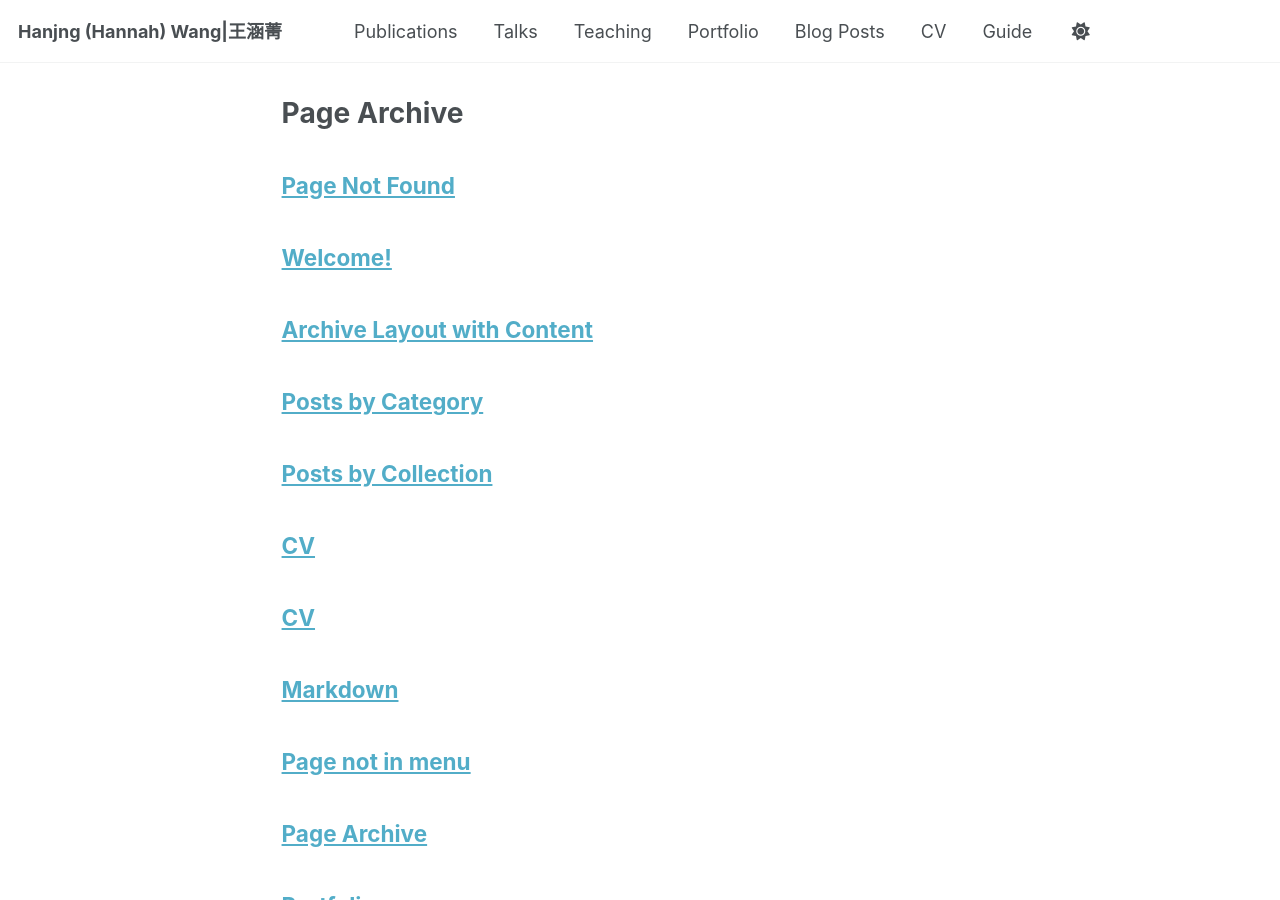
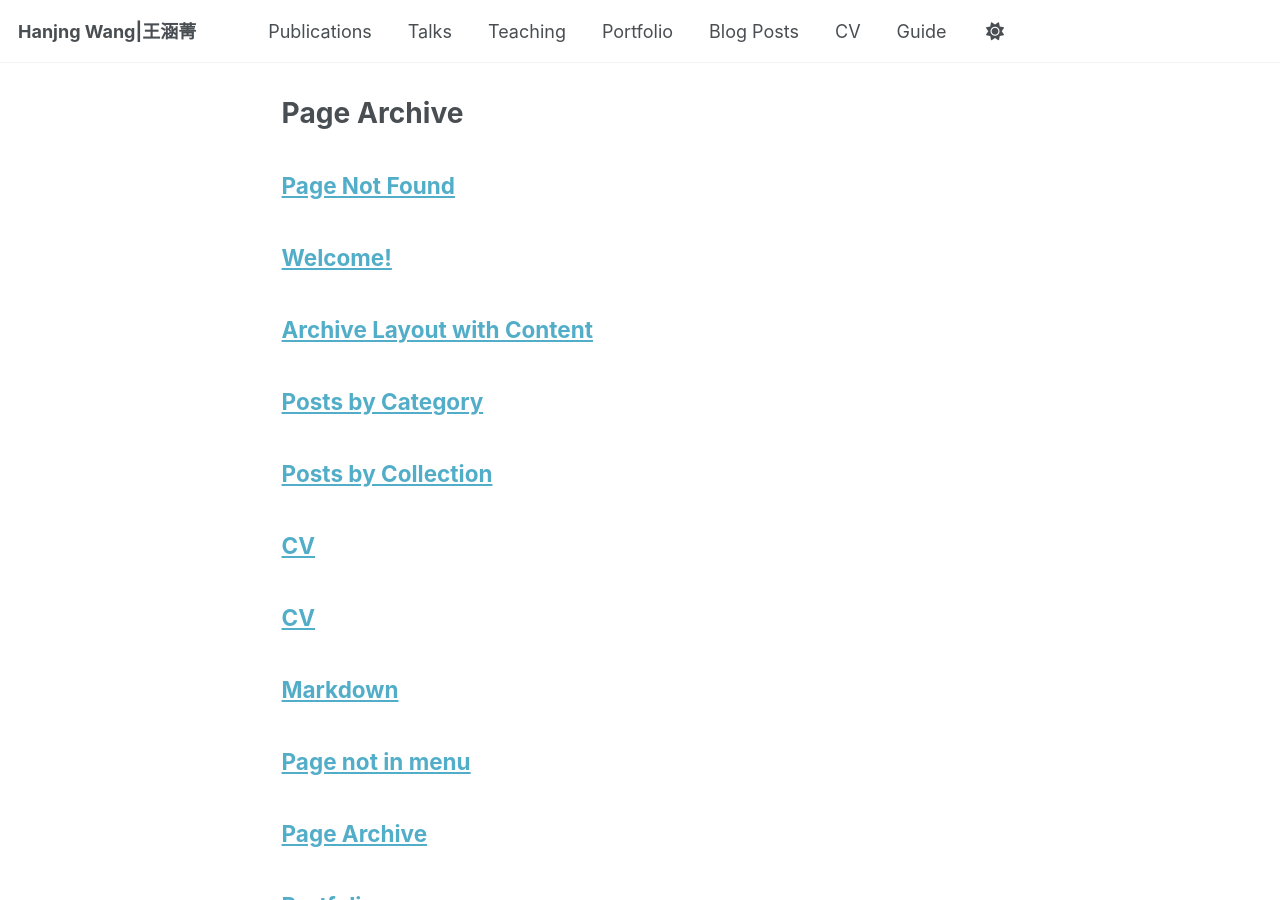
Before and after one commit to hanjingwang-comm/hanjingwang-comm.github.io, a Jekyll site: the page built from _pages/page-archive.html, in a window 1280 px wide and 900 px high. Built offline with Jekyll 4.4.1, drawn with Linux system fonts in a browser that asks for light colours; a script bundle is joined from its source files by our own code; library files that are not in the unit come from our copies.

Commit message:
Update title and name in configuration file

```diff
--- a/_config.yml
+++ b/_config.yml
@@ -9,7 +9,7 @@
 # Basic Site Settings
 locale                   : "en-US"
 site_theme               : "default" # The available themes options are "default", "air", "sunrise", "mint", "dirt" and "contrast"
-title                    : "Hanjng (Hannah) Wang|王涵菁"
+title                    : "Hanjng Wang|王涵菁"
 title_separator          : "-"
 name                     : &name "Hanjing Wang｜王涵菁"
 description              : &description "Hanjing Wang's academic portfolio"   # Update this with a general description of your site, this is the default if not overridden by a page
@@ -24,7 +24,7 @@ repository               : "academicpages/academicpages.github.io"
 author:
   # Biographic information
   avatar           : "profile.png"
-  name             : "Hanjing Wang"
+  name             : "Hanjing (Hannah) Wang"
   pronouns         : "she/her"
   bio              : "Ph.D. Candidate at Hong Kong Baptist University"
   #location         : "Earth"
```
